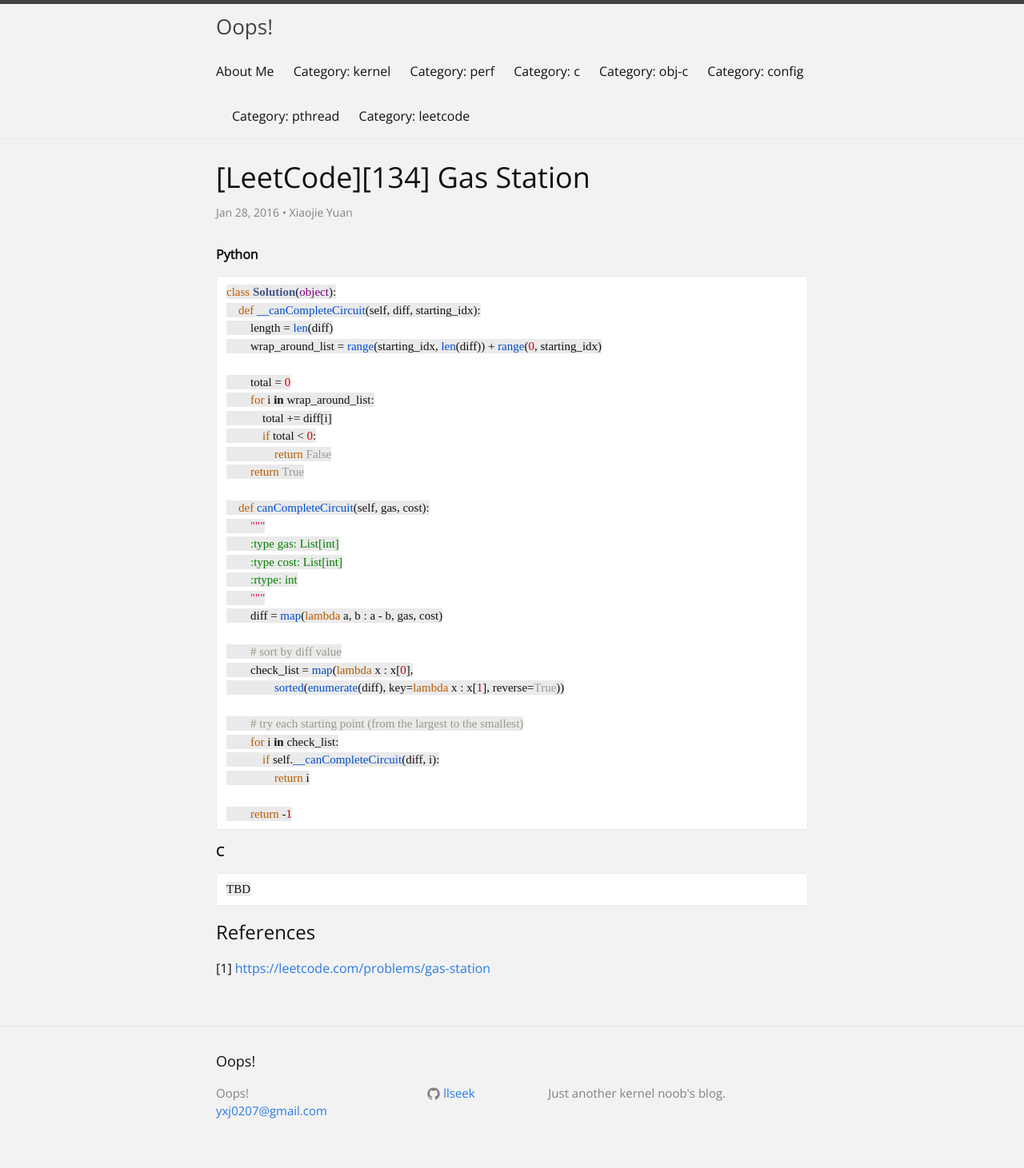
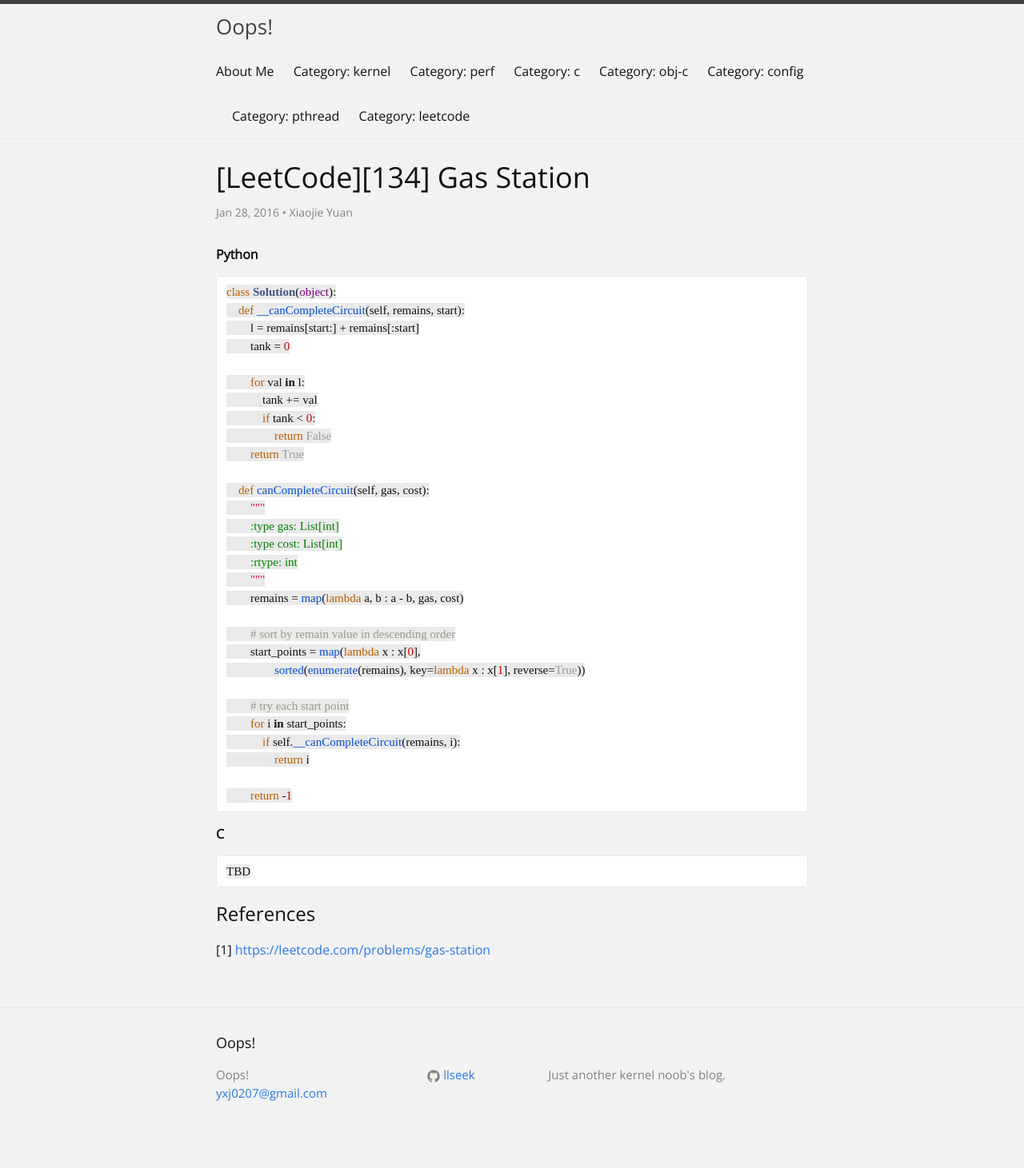
Before and after one commit to llseek/llseek.github.io, a Jekyll site: the page built from _posts/2016-01-28-leetcode-134-gas-station.md, in a window 1280 px wide. Shown: the whole page at 80% size. Built offline with Jekyll 4.4.1, drawn with Linux system fonts in a browser that asks for light colours; some web fonts are replaced; Markdown is read by kramdown in place of the engine named in the settings; after the commit the page ends 1438 px from its top, so only the background shows below that.

Commit message:
post: update 2016-01-28-leetcode-134-gas-station.md

````diff
--- a/_posts/2016-01-28-leetcode-134-gas-station.md
+++ b/_posts/2016-01-28-leetcode-134-gas-station.md
@@ -10,14 +10,13 @@
 
 ```python
 class Solution(object):
-    def __canCompleteCircuit(self, diff, starting_idx):
-        length = len(diff)
-        wrap_around_list = range(starting_idx, len(diff)) + range(0, starting_idx)
+    def __canCompleteCircuit(self, remains, start):
+        l = remains[start:] + remains[:start]
+        tank = 0
 
-        total = 0
-        for i in wrap_around_list:
-            total += diff[i]
-            if total < 0:
+        for val in l:
+            tank += val
+            if tank < 0:
                 return False
         return True
 
@@ -27,15 +26,15 @@
         :type cost: List[int]
         :rtype: int
         """
-        diff = map(lambda a, b : a - b, gas, cost)
+        remains = map(lambda a, b : a - b, gas, cost)
 
-        # sort by diff value
-        check_list = map(lambda x : x[0],
-                sorted(enumerate(diff), key=lambda x : x[1], reverse=True))
+        # sort by remain value in descending order
+        start_points = map(lambda x : x[0],
+                sorted(enumerate(remains), key=lambda x : x[1], reverse=True))
 
-        # try each starting point (from the largest to the smallest)
-        for i in check_list:
-            if self.__canCompleteCircuit(diff, i):
+        # try each start point
+        for i in start_points:
+            if self.__canCompleteCircuit(remains, i):
                 return i
 
         return -1
````
